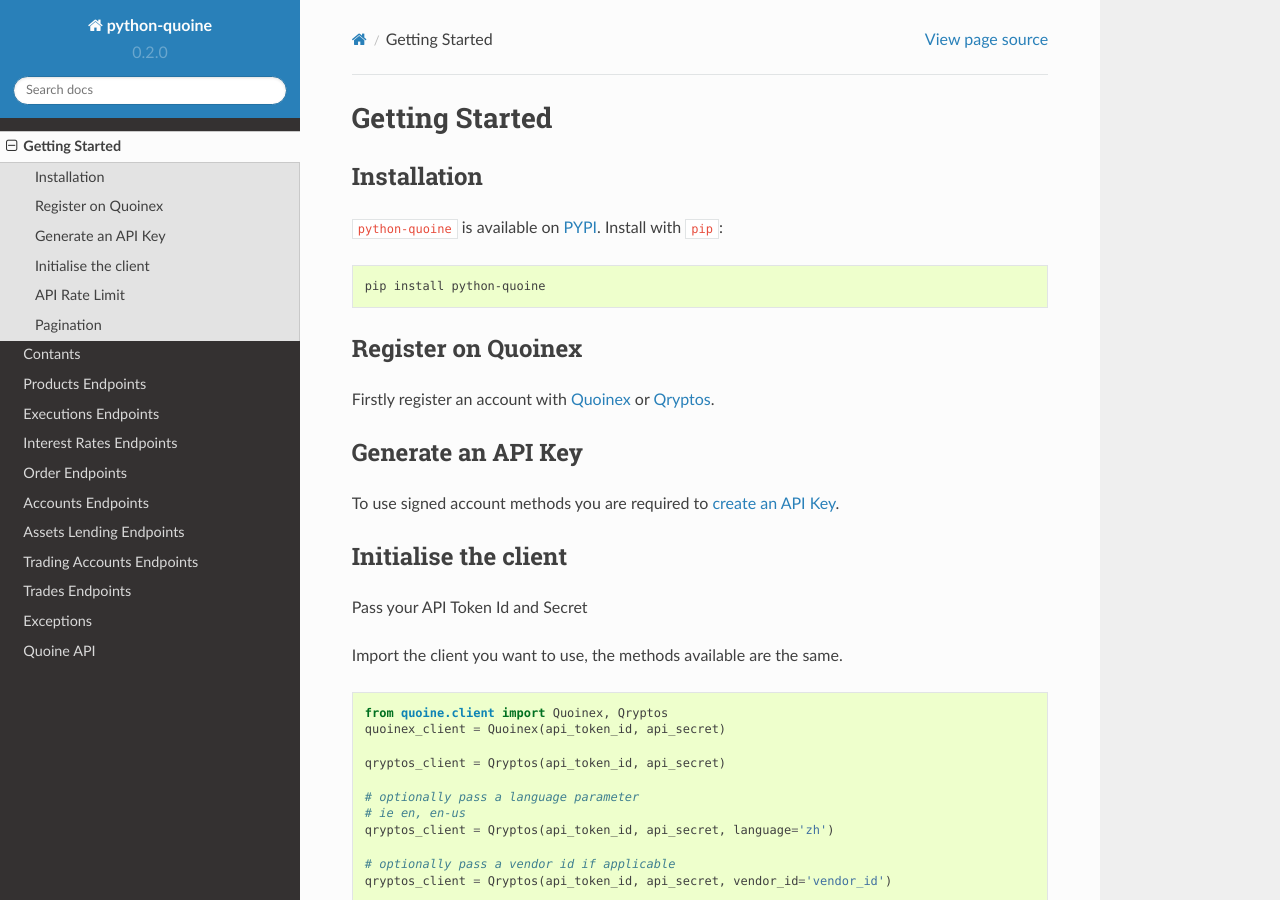
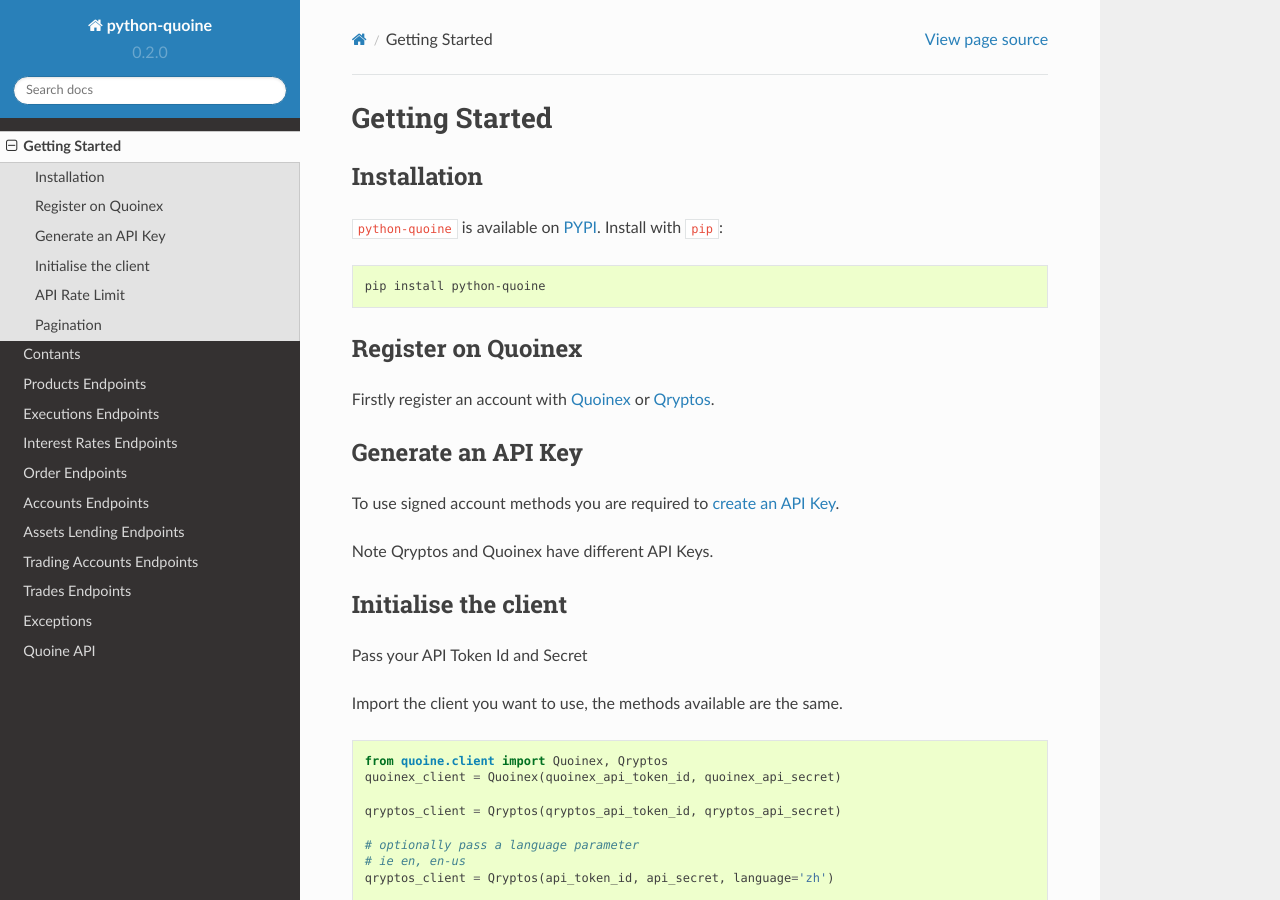
Before and after one commit to sammchardy/python-quoine, a Sphinx documentation site: the page built from docs/overview.rst, in a window 1280 px wide and 900 px high. Built offline with Sphinx 7.4.7 and the Read the Docs theme 2.0.0, drawn with Linux system fonts in a browser that asks for light colours; formulas are drawn with MathJax 3; pages that are not in the unit, such as notebooks, are missing from menus.

```diff
--- a/README.rst
+++ b/README.rst
@@ -43,7 +43,7 @@ Quick Start
 Register an account with `Quoinex <https://accounts.quoinex.com/sign-up?affiliate=PAxghztC67615>`_
 or `Qryptos <https://accounts.qryptos.com/sign-up?affiliate=PAxghztC67615>`_.
 
-`Generate an API Key <https://accounts.quoinex.com/settings/api-token>`_ and assign relevant permissions.
+Generate an API Key and assign relevant permissions.
 
 .. code:: bash
 
--- a/docs/overview.rst
+++ b/docs/overview.rst
@@ -21,7 +21,9 @@ or `Qryptos <https://accounts.qryptos.com/sign-up?affiliate=PAxghztC67615>`_.
 Generate an API Key
 -------------------
 
-To use signed account methods you are required to `create an API Key  <https://accounts.quoinex.com/settings/api-token>`_.
+To use signed account methods you are required to `create an API Key <https://accounts.quoinex.com/settings/api-token>`_.
+
+Note Qryptos and Quoinex have different API Keys.
 
 Initialise the client
 ---------------------
@@ -33,9 +35,9 @@ Import the client you want to use, the methods available are the same.
 .. code:: python
 
     from quoine.client import Quoinex, Qryptos
-    quoinex_client = Quoinex(api_token_id, api_secret)
+    quoinex_client = Quoinex(quoinex_api_token_id, quoinex_api_secret)
 
-    qryptos_client = Qryptos(api_token_id, api_secret)
+    qryptos_client = Qryptos(qryptos_api_token_id, qryptos_api_secret)
 
     # optionally pass a language parameter
     # ie en, en-us
```
